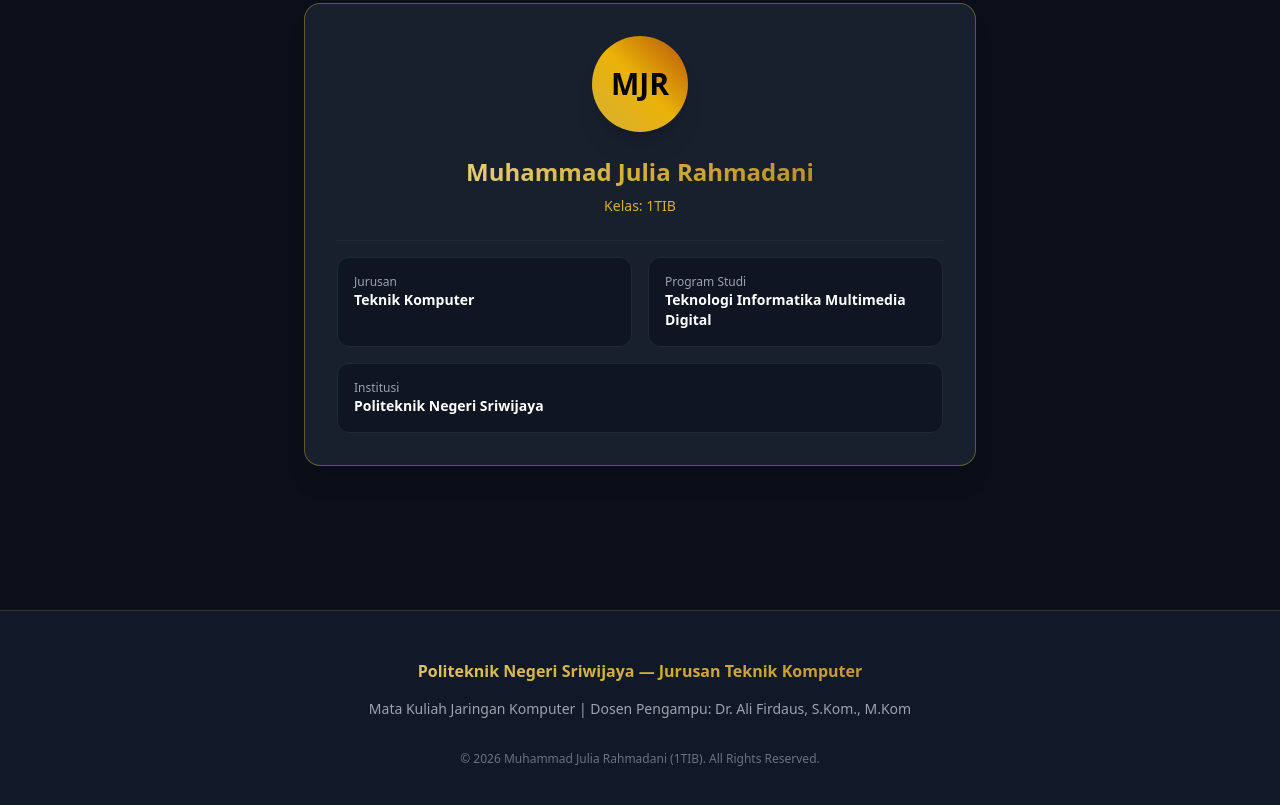
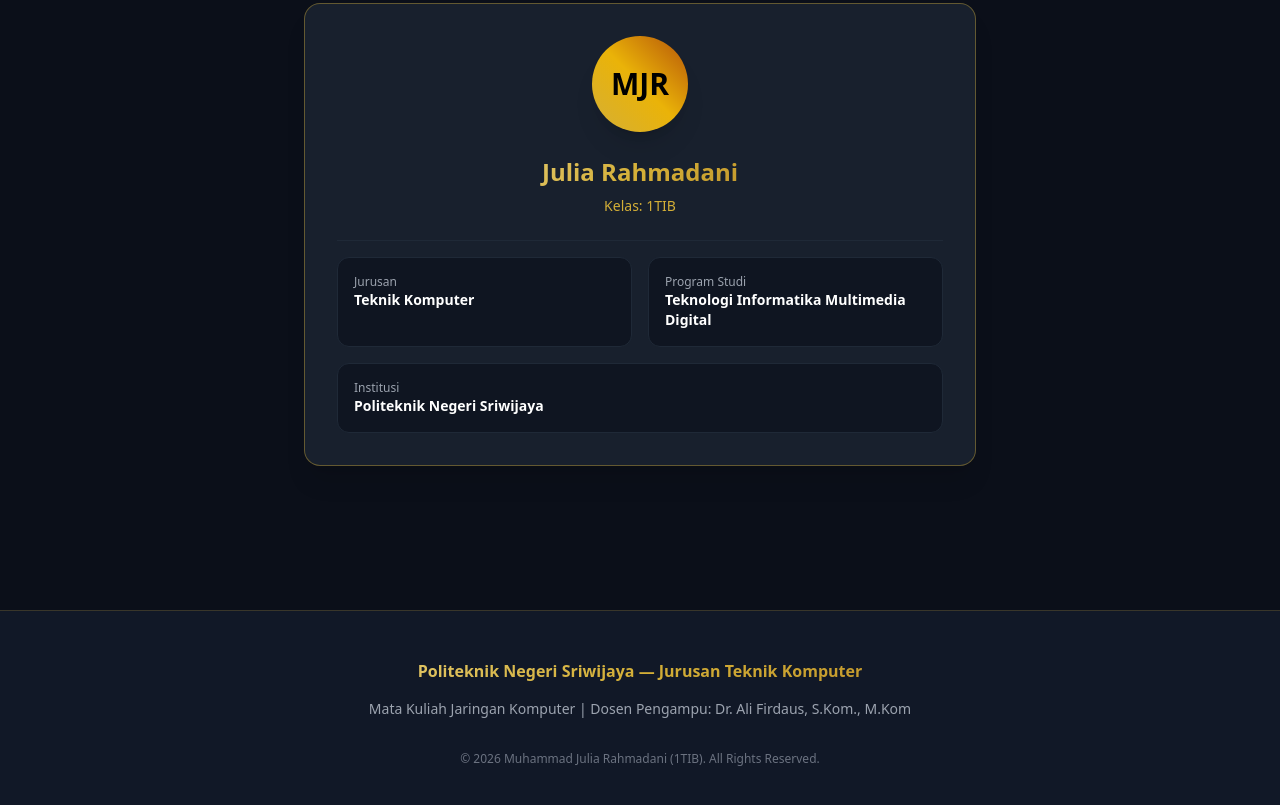
Before and after one commit to RafisyahRA15/Julia-R, a plain HTML site: page index.html in a window 1280 px wide. Shown: the part 3986-4791 px from the top of the page. Drawn offline with nearby package versions, Linux system fonts and the light colour scheme.

Commit message:
Update index.html

```diff
--- a/index.html
+++ b/index.html
@@ -320,7 +320,7 @@
                     MJR
                 </div>
                 <div class="space-y-2">
-                    <h3 class="text-2xl font-bold gold-gradient-text">Muhammad Julia Rahmadani</h3>
+                    <h3 class="text-2xl font-bold gold-gradient-text">Julia Rahmadani</h3>
                     <p class="text-luxury-gold font-medium text-sm">Kelas: 1TIB</p>
                 </div>
                 <div class="grid grid-cols-1 sm:grid-cols-2 gap-4 text-left pt-4 border-t border-gray-800 text-sm">
```
